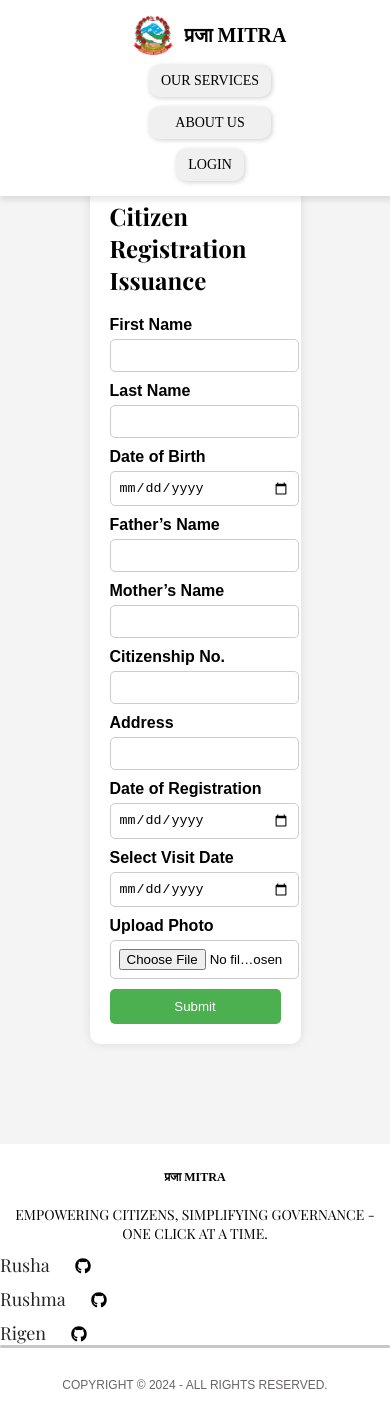
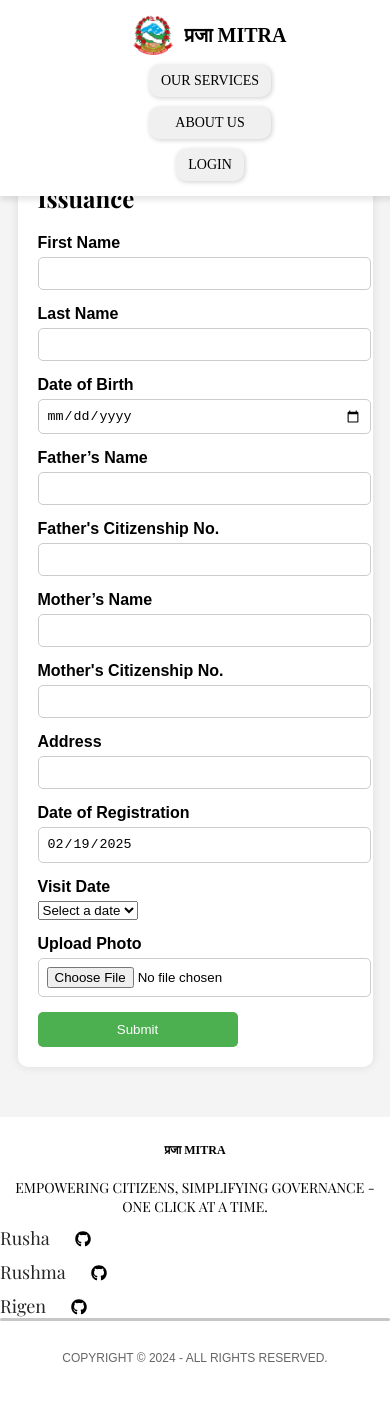
Before and after one commit to rushashrestha/PrajaMitra, a React (Create React App) app: page /citizenship-form in a window 390 px wide. Shown: the top 1428 px of the page. Built offline with nearby package versions, Linux system fonts and the light colour scheme; a web font is replaced by a local one.

Commit message:
form validation

```diff
--- a/src/Components/Pages/CertificateIssuance/FormDisplay.css
+++ b/src/Components/Pages/CertificateIssuance/FormDisplay.css
@@ -4,43 +4,32 @@
   flex-direction: column;
   align-items: center;
   justify-content: center;
-  /* height: 100vh; */
   background-color: #f4f4f4;
-  padding: 100px;
-  /* padding-top: 190px; */
-  /* body {
-  font-family: Arial, sans-serif;
-  display: flex;
-  flex-direction: column;
-  align-items: center;
-  justify-content: center;
-  height: 100vh;
-  background-color: #f4f4f4;
-  padding-top: 190px;
-} */
+  padding: 50px 20px;
+}
 
 .container {
   background: white;
   padding: 20px;
   border-radius: 10px;
   box-shadow: 0 0 10px rgba(0, 0, 0, 0.1);
-    width: 90%;
+  width: 100%;
   max-width: 600px;
 }
 
 .form-group {
-    margin-bottom: 10px;
+  margin-bottom: 15px;
 }
 
 label {
   display: block;
   font-weight: bold;
+  margin-bottom: 5px;
 }
 
 input {
   width: 100%;
   padding: 8px;
-    margin-top: 5px;
   border: 1px solid #ccc;
   border-radius: 5px;
 }
@@ -61,5 +50,37 @@
 
 .application-container {
   margin-top: 20px;
+  position: relative;
+}
+
+.receipt-header {
+  display: flex;
+  justify-content: space-between;
+  align-items: center;
+}
+
+.uploaded-photo {
+  width: 80px;
+  height: 80px;
+  border-radius: 5px;
+  object-fit: cover;
+  border: 2px solid #ccc;
+}
+
+.error {
+  color: red;
+  font-size: 14px;
+  margin-bottom: 5px;
+}
+
+/* Responsive Styling */
+@media (max-width: 600px) {
+  .container {
+    width: 90%;
+  }
+
+  .uploaded-photo {
+    width: 60px;
+    height: 60px;
   }
 }
--- a/src/Components/Pages/CertificateIssuance/FormDisplay.jsx
+++ b/src/Components/Pages/CertificateIssuance/FormDisplay.jsx
@@ -1,38 +1,113 @@
 import React, { useState, useEffect } from "react";
-import { useLocation } from "react-router-dom";
 import "./FormDisplay.css";
 
-const FormDisplay = (props) => {
-  const { isCitizenship } = props;
-  //   const location = useLocation();
-  //   const searchParams = new URLSearchParams(location.search);
-  //   const type = searchParams.get("type");
-
+const FormDisplay = ({ isCitizenship }) => {
   const [formData, setFormData] = useState({
     firstName: "",
     lastName: "",
     dob: "",
     fatherName: "",
     motherName: "",
-    citizenship: "",
+    dadCitizenship: "",
+    momCitizenship: "",
     address: "",
-    regDate: "",
+    regDate: new Date().toISOString().split("T")[0],
     visitDate: "",
     submitted: false,
     appNumber: "",
     photo: null,
   });
 
+  const [errors, setErrors] = useState({});
+
+  useEffect(() => {
+    generateRandomVisitDate();
+  }, []);
+
   const handleChange = (e) => {
     setFormData({ ...formData, [e.target.name]: e.target.value });
   };
 
   const handlePhotoUpload = (e) => {
-    setFormData({ ...formData, photo: URL.createObjectURL(e.target.files[0]) });
+    if (e.target.files.length > 0) {
+      setFormData({
+        ...formData,
+        photo: URL.createObjectURL(e.target.files[0]),
+      });
+    }
+  };
+
+  const generateRandomVisitDate = () => {
+    const today = new Date();
+    today.setDate(today.getDate() + 1);
+
+    const maxDate = new Date();
+    maxDate.setDate(today.getDate() + 4);
+
+    const randomDate = new Date(
+      today.getTime() + Math.random() * (maxDate.getTime() - today.getTime())
+    );
+    setFormData((prevData) => ({
+      ...prevData,
+      visitDate: randomDate.toISOString().split("T")[0],
+    }));
+  };
+
+  const generateAvailableDates = () => {
+    const today = new Date();
+    let availableDates = [];
+    for (let i = 1; i <= 5; i++) {
+      let futureDate = new Date();
+      futureDate.setDate(today.getDate() + i);
+      availableDates.push(futureDate.toISOString().split("T")[0]);
+    }
+    return availableDates;
+  };
+
+  const [availableDates, setAvailableDates] = useState([]);
+
+  useEffect(() => {
+    setAvailableDates(generateAvailableDates());
+  }, []);
+
+  const handleVisitDateChange = (e) => {
+    setFormData({ ...formData, visitDate: e.target.value });
+  };
+
+  const validateForm = () => {
+    let newErrors = {};
+    const today = new Date();
+    const dobDate = new Date(formData.dob);
+    const age = today.getFullYear() - dobDate.getFullYear();
+
+    if (!formData.firstName) newErrors.firstName = "First name is required";
+    if (!formData.lastName) newErrors.lastName = "Last name is required";
+    if (!formData.dob) newErrors.dob = "Date of birth is required";
+
+    if (isCitizenship && age < 18)
+      newErrors.dob = "Age must be greater than 18";
+    if (!isCitizenship && age < 0) newErrors.dob = "Invalid date of birth";
+
+    if (!formData.fatherName)
+      newErrors.fatherName = "Father's name is required";
+    if (!formData.motherName)
+      newErrors.motherName = "Mother's name is required";
+
+    if (isCitizenship) {
+      if (!formData.citizenship || isNaN(formData.citizenship))
+        newErrors.citizenship = "Citizenship number must be numeric";
+      if (!formData.photo) newErrors.photo = "Photo upload is required";
+    }
+
+    if (!formData.address) newErrors.address = "Address is required";
+
+    setErrors(newErrors);
+    return Object.keys(newErrors).length === 0;
   };
 
   const handleSubmit = (e) => {
     e.preventDefault();
+    if (!validateForm()) return;
     setFormData({
       ...formData,
       submitted: true,
@@ -50,82 +125,77 @@ const FormDisplay = (props) => {
                 ? "Citizen Registration Issuance"
                 : "Birth Registration Issuance"}
             </h2>
+            {Object.keys(errors).map((key) => (
+              <p className="error" key={key}>
+                {errors[key]}
+              </p>
+            ))}
             <div className="form-group">
               <label>First Name</label>
-              <input
-                type="text"
-                name="firstName"
-                onChange={handleChange}
-                required
-              />
+              <input type="text" name="firstName" onChange={handleChange} />
             </div>
             <div className="form-group">
               <label>Last Name</label>
-              <input
-                type="text"
-                name="lastName"
-                onChange={handleChange}
-                required
-              />
+              <input type="text" name="lastName" onChange={handleChange} />
             </div>
             <div className="form-group">
               <label>Date of Birth</label>
-              <input type="date" name="dob" onChange={handleChange} required />
+              <input type="date" name="dob" onChange={handleChange} />
             </div>
             <div className="form-group">
               <label>Father’s Name</label>
+              <input type="text" name="fatherName" onChange={handleChange} />
+            </div>
+            <div className="form-group">
+              <label>Father's Citizenship No.</label>
               <input
                 type="text"
-                name="fatherName"
+                name="dadCitizenship"
                 onChange={handleChange}
-                required
               />
             </div>
             <div className="form-group">
               <label>Mother’s Name</label>
+              <input type="text" name="motherName" onChange={handleChange} />
+            </div>
+
+            <div className="form-group">
+              <label>Mother's Citizenship No.</label>
               <input
                 type="text"
-                name="motherName"
+                name="momCitizenship"
                 onChange={handleChange}
-                required
-              />
-            </div>
-            <div className="form-group">
-              <label>Citizenship No.</label>
-              <input
-                type="text"
-                name="citizenship"
-                onChange={handleChange}
-                required
               />
             </div>
             <div className="form-group">
               <label>Address</label>
-              <input
-                type="text"
-                name="address"
-                onChange={handleChange}
-                required
-              />
+              <input type="text" name="address" onChange={handleChange} />
             </div>
             <div className="form-group">
               <label>Date of Registration</label>
               <input
                 type="date"
                 name="regDate"
-                onChange={handleChange}
-                required
+                value={formData.regDate}
+                readOnly
               />
             </div>
             <div className="form-group">
-              <label>Select Visit Date</label>
-              <input
-                type="date"
+              <label>Visit Date</label>
+              <select
                 name="visitDate"
-                onChange={handleChange}
+                onChange={handleVisitDateChange}
                 required
-              />
+              >
+                <option value="">Select a date</option>
+                {availableDates.map((date) => (
+                  <option key={date} value={date}>
+                    {date}
+                  </option>
+                ))}
+              </select>
             </div>
+
             {isCitizenship && (
               <div className="form-group">
                 <label>Upload Photo</label>
@@ -133,7 +203,6 @@ const FormDisplay = (props) => {
                   type="file"
                   accept="image/*"
                   onChange={handlePhotoUpload}
-                  required
                 />
               </div>
             )}
@@ -143,7 +212,16 @@ const FormDisplay = (props) => {
           </form>
         ) : (
           <div className="application-container">
-            <h2>Application Receipt</h2>
+            <div className="receipt-header">
+              <h2>Application Receipt</h2>
+              {isCitizenship && formData.photo && (
+                <img
+                  src={formData.photo}
+                  alt="Uploaded"
+                  className="uploaded-photo"
+                />
+              )}
+            </div>
             <p>
               <strong>Application Number:</strong> {formData.appNumber}
             </p>
@@ -158,10 +236,15 @@ const FormDisplay = (props) => {
               <strong>Father’s Name:</strong> {formData.fatherName}
             </p>
             <p>
+              <strong>Father's Citizenship No.:</strong>{" "}
+              {formData.dadCitizenship}
+            </p>
+            <p>
               <strong>Mother’s Name:</strong> {formData.motherName}
             </p>
             <p>
-              <strong>Citizenship No.:</strong> {formData.citizenship}
+              <strong>Mother's Citizenship No.:</strong>{" "}
+              {formData.momCitizenship}
             </p>
             <p>
               <strong>Address:</strong> {formData.address}
@@ -172,19 +255,9 @@ const FormDisplay = (props) => {
             <p>
               <strong>Visit Date:</strong> {formData.visitDate}
             </p>
-            {isCitizenship && formData.photo && (
-              <div className="form-group">
-                <label>Uploaded Photo</label>
-                <img
-                  src={formData.photo}
-                  alt="Uploaded"
-                  className="uploaded-photo"
-                />
-              </div>
-            )}
             <p>
               The hard copy of this application must be submitted to the nearest
-              office on the selected date.
+              office on the visit date.
             </p>
           </div>
         )}
```
Lines whose indentation alone changed are shown as unchanged.
